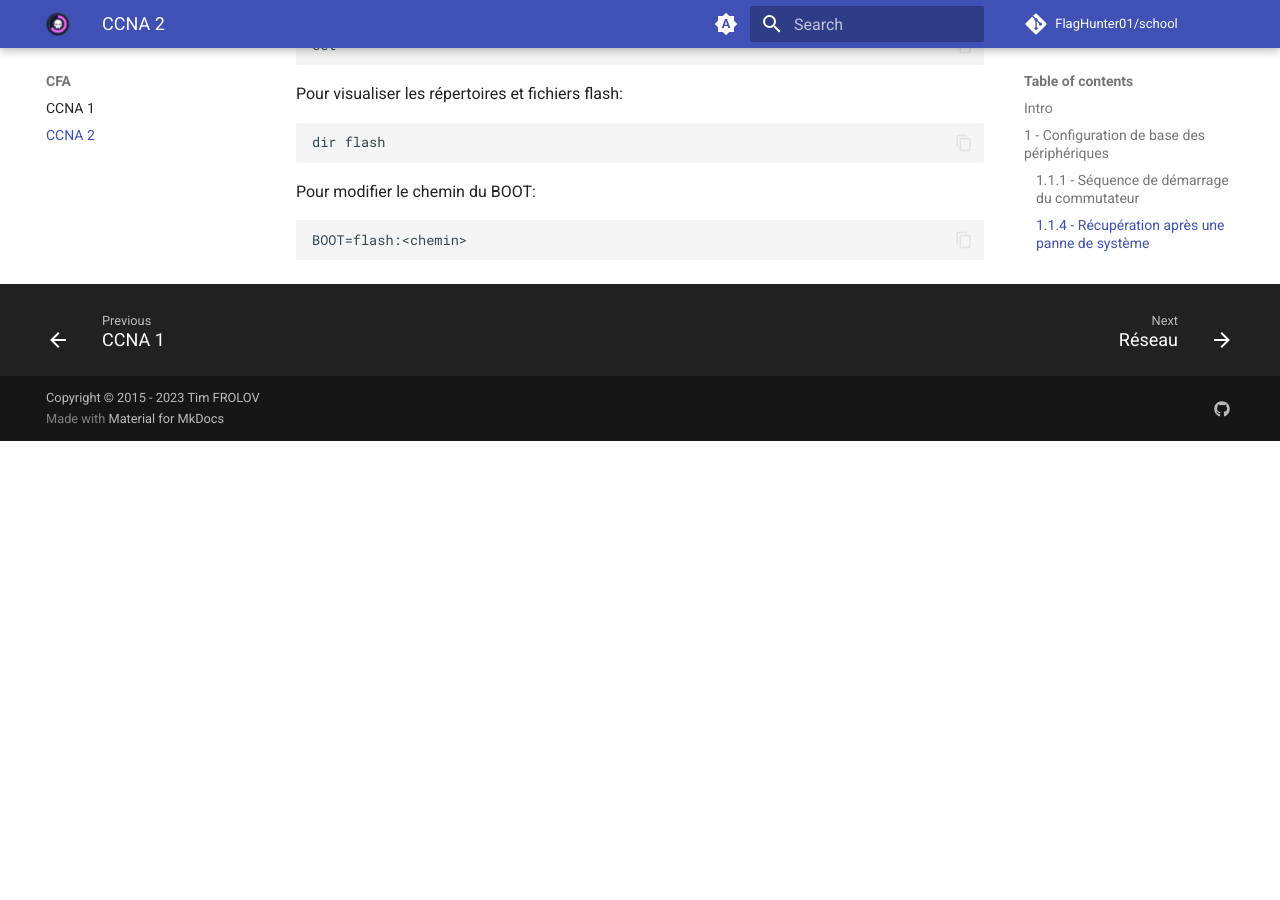
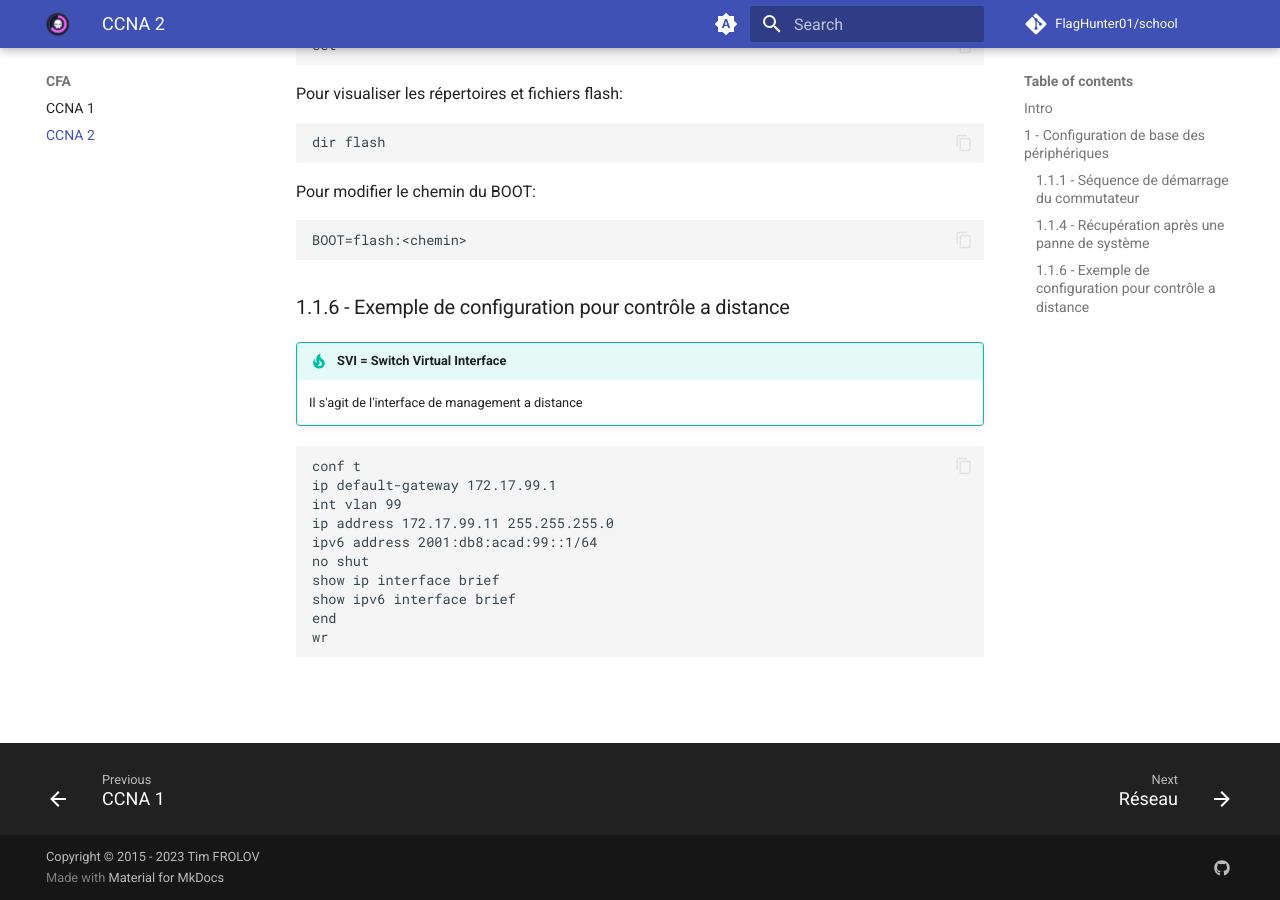
Before and after one commit to Sech-zehn/school, an MkDocs documentation site: the page built from docs/cfa/ccna2.md, in a window 1280 px wide and 900 px high, scrolled down 1286 px. Built offline with MkDocs 1.6.1 and Material for MkDocs 9.7.7, drawn with Linux system fonts in a browser that asks for light colours; comment, search, counter and statistics services are not loaded; before the commit the page ends 1727 px from its top, so only the background shows below that.

Commit message:
Redaction

````diff
--- a/docs/cfa/ccna2.md
+++ b/docs/cfa/ccna2.md
@@ -40,3 +40,23 @@ Pour modifier le chemin du BOOT:
 ```
 BOOT=flash:<chemin>
 ```
+
+### 1.1.6 - Exemple de configuration pour contrôle a distance
+
+!!! tip "SVI = Switch Virtual Interface"
+    Il s'agit de l'interface de management a distance
+
+```
+conf t
+ip default-gateway 172.17.99.1
+int vlan 99
+ip address 172.17.99.11 255.255.255.0
+ipv6 address 2001:db8:acad:99::1/64
+no shut
+show ip interface brief
+show ipv6 interface brief
+end
+wr
+```
+
+###
````
